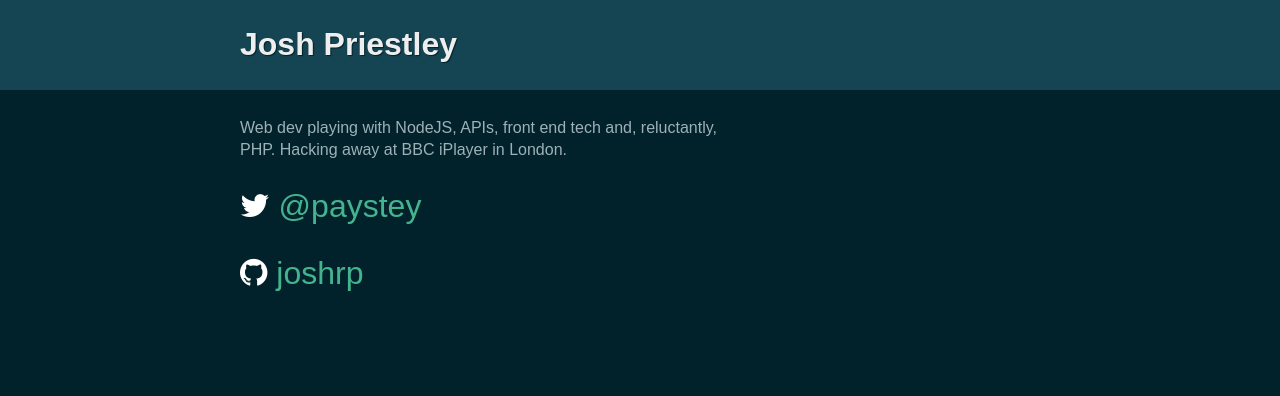
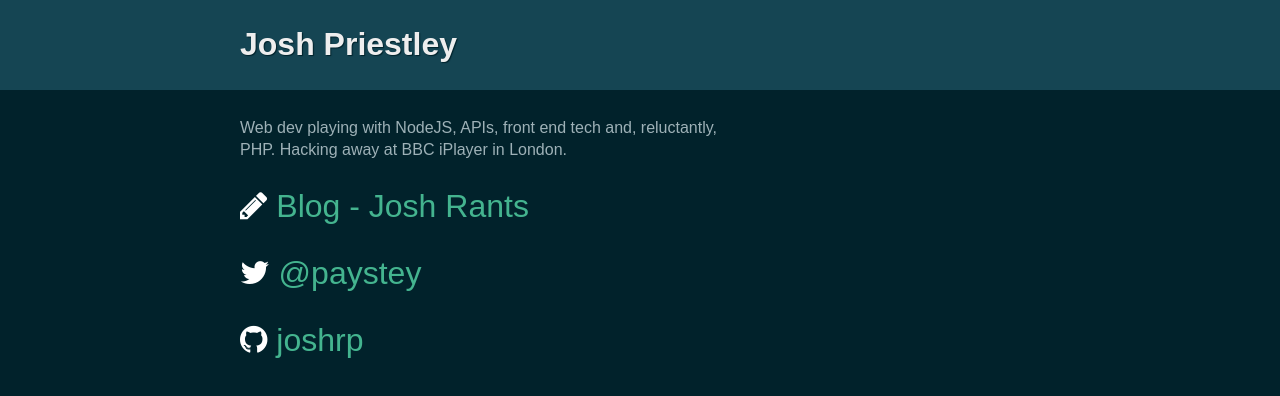
Before and after one commit to joshrp/joshrp.github.io, a website: page index.html in a window 1280 px wide. Drawn offline with Linux system fonts and the light colour scheme.

Commit message:
Adding blog link

```diff
--- a/index.html
+++ b/index.html
@@ -18,7 +18,12 @@
             <section class="intro">
                 Web dev playing with NodeJS, APIs, front end tech and, reluctantly, PHP. Hacking away at <span class="iplayer">BBC iPlayer</span> in London.
             </section>
-
+            <section class="links">
+                <div class="blog">
+                    <i class="fa fa-pencil"></i>
+                    <a href="http://blog.joshpriestley.co.uk">Blog - Josh Rants</a>
+                </div>
+            </section>
             <section class="links">
                 <div class="twitter">
                     <i class="fa fa-twitter"></i>
--- a/scss/base.scss
+++ b/scss/base.scss
@@ -54,6 +54,9 @@
 	.twitter i {
 		color: $twitter-icon;
 	}
+	.blog i {
+		color: white;
+	}
 	.github i {
 		color: $github-icon;
 	}
```
Also changed, not shown: css/base.css, css/base.min.css.
